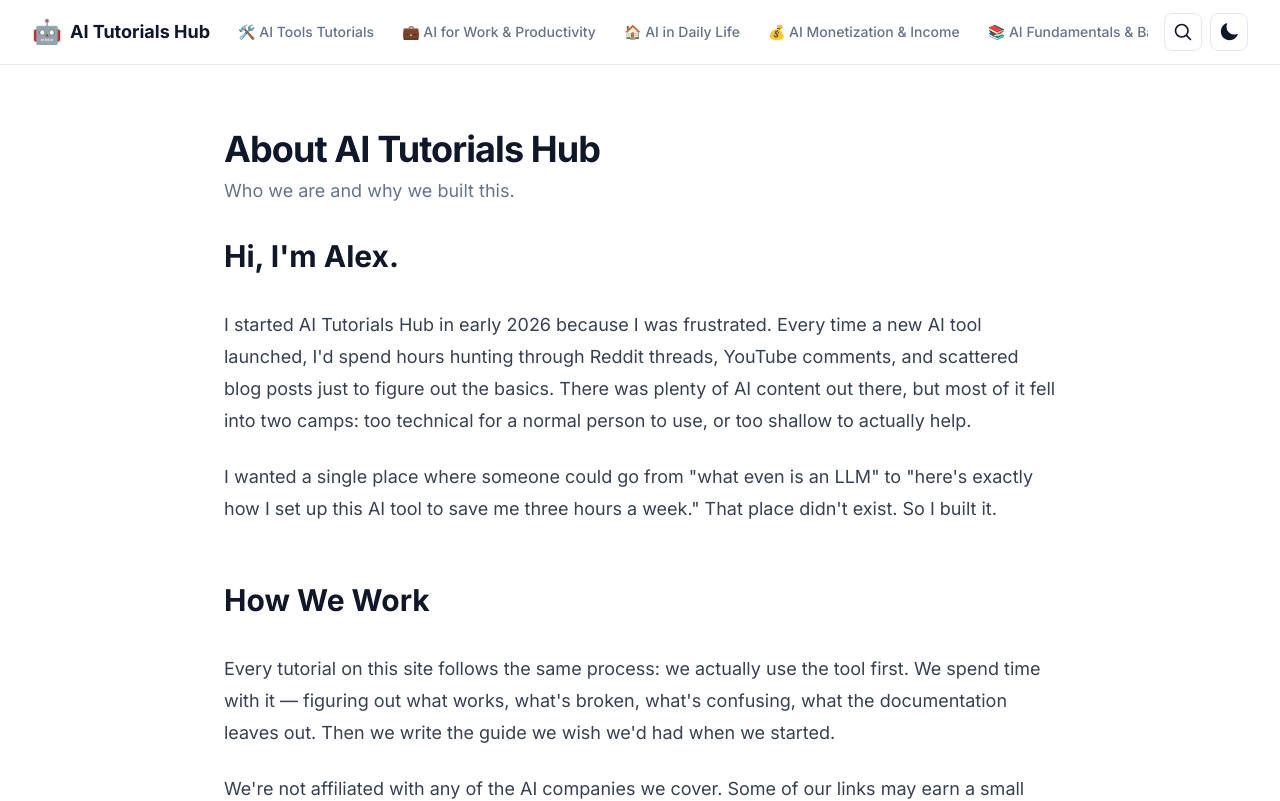
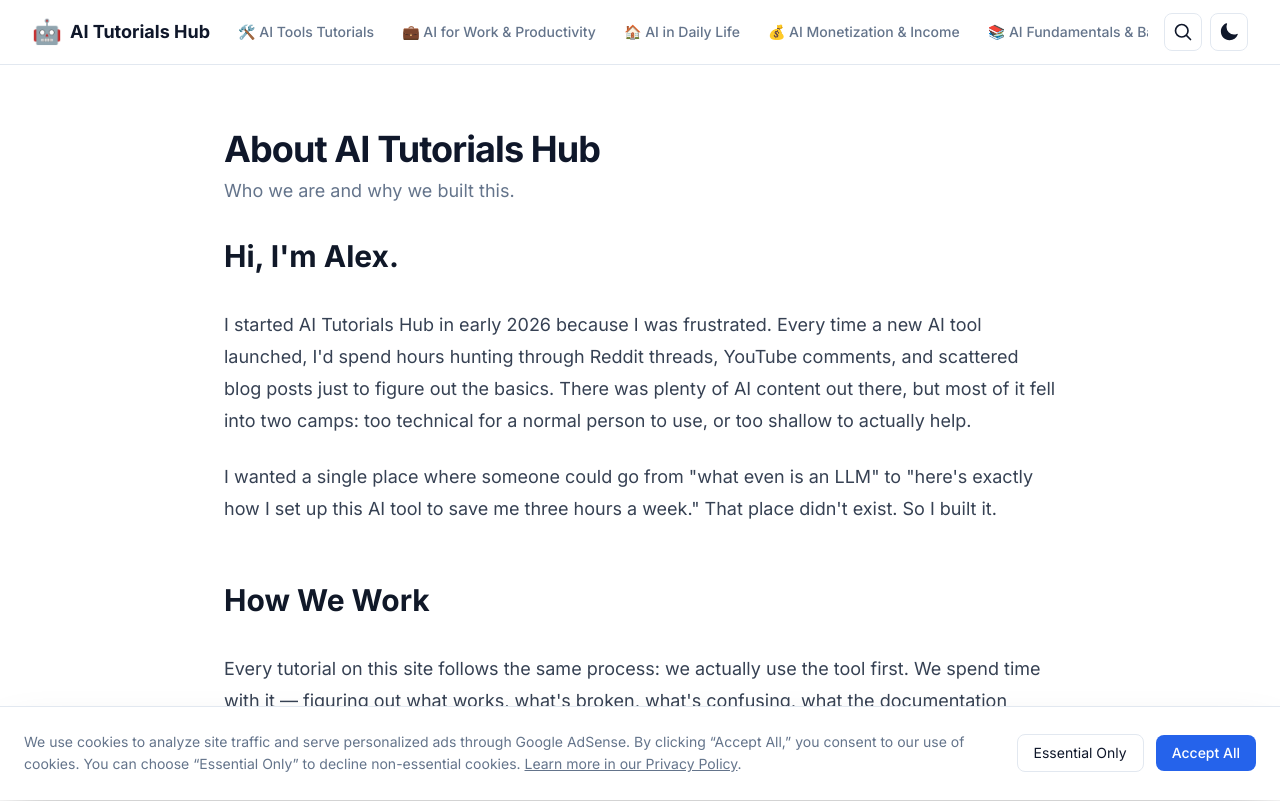
Before and after one commit to xxgxxg198733/ai-tutorials, a Next.js app: page /about in a window 1280 px wide. Shown: the top 801 px of the page. Built offline with nearby package versions, Linux system fonts and the light colour scheme; no server answers.

Commit message:
feat: add Cookie Consent banner and restore AdSense script tag

```diff
--- a/src/app/layout.tsx
+++ b/src/app/layout.tsx
@@ -5,6 +5,7 @@ import { ThemeProvider } from "@/components/shared/ThemeProvider";
 import { Header } from "@/components/layout/Header";
 import { Footer } from "@/components/layout/Footer";
 import { BackToTop } from "@/components/shared/BackToTop";
+import { CookieConsent } from "@/components/shared/CookieConsent";
 import { SITE_NAME, SITE_DESCRIPTION, SITE_URL } from "@/lib/constants";
 import { JsonLd } from "@/components/seo/JsonLd";
 import "./globals.css";
@@ -84,7 +85,12 @@ export default function RootLayout({
       suppressHydrationWarning
     >
       <head>
-        {/* Google AdSense verification */}
+        {/* Google AdSense */}
+        <script
+          async
+          src={`https://pagead2.googlesyndication.com/pagead/js/adsbygoogle.js?client=${process.env.NEXT_PUBLIC_ADSENSE_ID || "ca-pub-1078773058136861"}`}
+          crossOrigin="anonymous"
+        />
         <meta
           name="google-adsense-account"
           content={process.env.NEXT_PUBLIC_ADSENSE_ID || "ca-pub-1078773058136861"}
@@ -109,6 +115,7 @@ export default function RootLayout({
           <main className="flex-1">{children}</main>
           <Footer />
           <BackToTop />
+          <CookieConsent />
         </ThemeProvider>
       </body>
     </html>
--- /dev/null
+++ b/src/components/shared/CookieConsent.tsx
@@ -0,0 +1,63 @@
+"use client";
+
+import { useState, useEffect } from "react";
+import Link from "next/link";
+
+export function CookieConsent() {
+  const [visible, setVisible] = useState(false);
+
+  useEffect(() => {
+    const consented = localStorage.getItem("cookie-consent");
+    if (!consented) {
+      setVisible(true);
+    }
+  }, []);
+
+  const acceptAll = () => {
+    localStorage.setItem("cookie-consent", "all");
+    setVisible(false);
+  };
+
+  const acceptEssential = () => {
+    localStorage.setItem("cookie-consent", "essential");
+    setVisible(false);
+  };
+
+  if (!visible) return null;
+
+  return (
+    <div className="fixed bottom-0 left-0 right-0 z-50 p-4 sm:p-6 bg-background border-t border-border shadow-2xl animate-in slide-in-from-bottom duration-300">
+      <div className="max-w-7xl mx-auto flex flex-col sm:flex-row items-start sm:items-center justify-between gap-4">
+        <div className="flex-1 text-sm text-muted-foreground leading-relaxed">
+          <p>
+            We use cookies to analyze site traffic and serve personalized ads
+            through Google AdSense. By clicking &ldquo;Accept All,&rdquo; you
+            consent to our use of cookies. You can choose &ldquo;Essential
+            Only&rdquo; to decline non-essential cookies.{" "}
+            <Link
+              href="/privacy"
+              className="underline hover:text-foreground transition-colors"
+            >
+              Learn more in our Privacy Policy
+            </Link>
+            .
+          </p>
+        </div>
+        <div className="flex items-center gap-3 shrink-0">
+          <button
+            onClick={acceptEssential}
+            className="px-4 py-2 text-sm border border-border rounded-lg hover:bg-secondary transition-colors whitespace-nowrap"
+          >
+            Essential Only
+          </button>
+          <button
+            onClick={acceptAll}
+            className="px-4 py-2 text-sm bg-primary text-primary-foreground rounded-lg font-medium hover:opacity-90 transition-opacity whitespace-nowrap"
+          >
+            Accept All
+          </button>
+        </div>
+      </div>
+    </div>
+  );
+}
```
